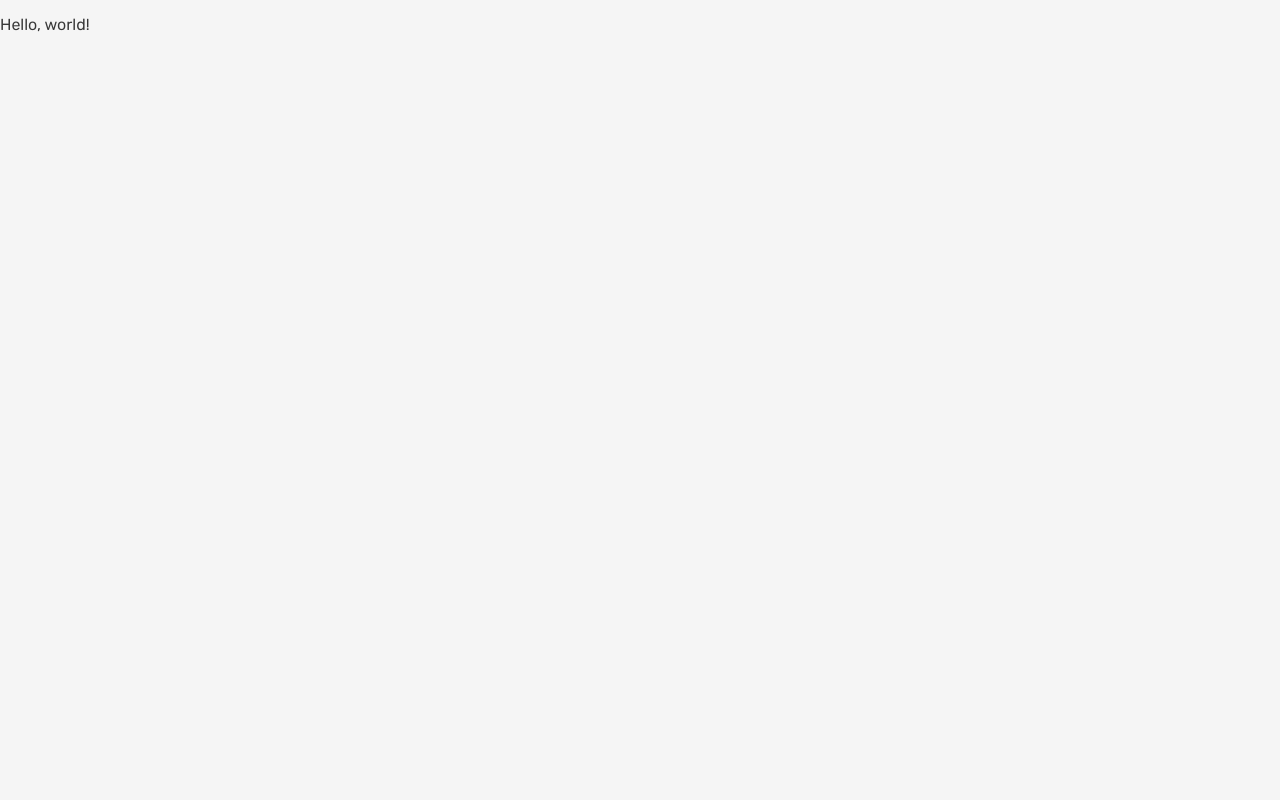
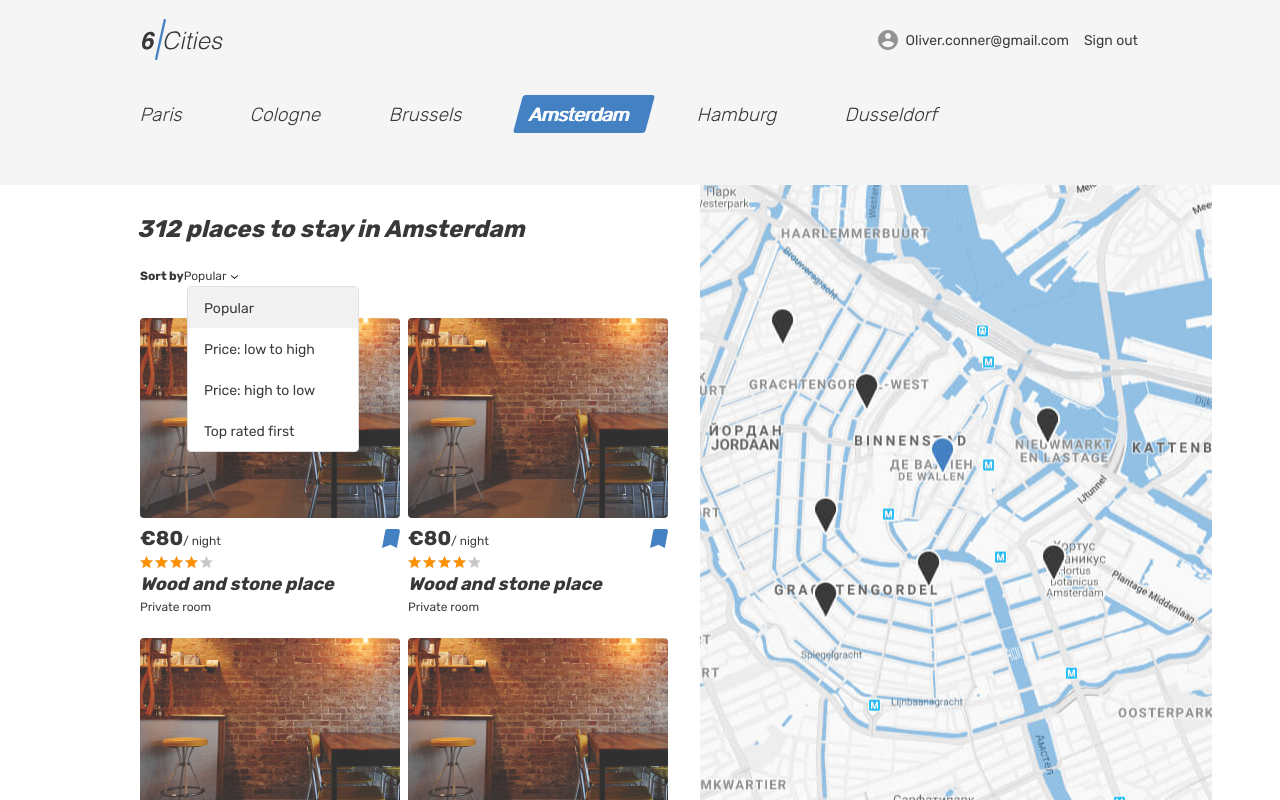
Before and after one commit to Ilyalinich/1500115-six-cities-7, a React (Create React App) app in the folder project/: page / in a window 1280 px wide. Built offline with nearby package versions, Linux system fonts and the light colour scheme.

Commit message:
промежуточная версия задания 1-3

```diff
--- a/project/src/components/app/app.jsx
+++ b/project/src/components/app/app.jsx
@@ -1,7 +1,10 @@
 import React from 'react';
+import Main from '../main/main';
+
 
 function App() {
-  return <p>Hello, world!</p>;
+  return <Main />;
 }
 
+
 export default App;
--- /dev/null
+++ b/project/src/components/main/main.jsx
@@ -0,0 +1,119 @@
+import React from 'react';
+import Offer from '../offer/offer';
+
+
+const OFFERS_COUNT = 5;
+
+
+function Main() {
+  return (
+    <div className="page page--gray page--main">
+      <header className="header">
+        <div className="container">
+          <div className="header__wrapper">
+            <div className="header__left">
+              <a className="header__logo-link header__logo-link--active" href="##">
+                <img className="header__logo" src="img/logo.svg" alt="6 cities logo" width="81" height="41"/>
+              </a>
+            </div>
+            <nav className="header__nav">
+              <ul className="header__nav-list">
+                <li className="header__nav-item user">
+                  <a className="header__nav-link header__nav-link--profile" href="##">
+                    <div className="header__avatar-wrapper user__avatar-wrapper">
+                    </div>
+                    <span className="header__user-name user__name">Oliver.conner@gmail.com</span>
+                  </a>
+                </li>
+                <li className="header__nav-item">
+                  <a className="header__nav-link" href="##">
+                    <span className="header__signout">Sign out</span>
+                  </a>
+                </li>
+              </ul>
+            </nav>
+          </div>
+        </div>
+      </header>
+
+      <main className="page__main page__main--index">
+        <h1 className="visually-hidden">Cities</h1>
+        <div className="tabs">
+          <section className="locations container">
+            <ul className="locations__list tabs__list">
+              <li className="locations__item">
+                <a className="locations__item-link tabs__item" href="##">
+                  <span>Paris</span>
+                </a>
+              </li>
+              <li className="locations__item">
+                <a className="locations__item-link tabs__item" href="##">
+                  <span>Cologne</span>
+                </a>
+              </li>
+              <li className="locations__item">
+                <a className="locations__item-link tabs__item" href="##">
+                  <span>Brussels</span>
+                </a>
+              </li>
+              <li className="locations__item">
+                <a className="locations__item-link tabs__item tabs__item--active" href="##">
+                  <span>Amsterdam</span>
+                </a>
+              </li>
+              <li className="locations__item">
+                <a className="locations__item-link tabs__item" href="##">
+                  <span>Hamburg</span>
+                </a>
+              </li>
+              <li className="locations__item">
+                <a className="locations__item-link tabs__item" href="##">
+                  <span>Dusseldorf</span>
+                </a>
+              </li>
+            </ul>
+          </section>
+        </div>
+        <div className="cities">
+          <div className="cities__places-container container">
+            <section className="cities__places places">
+              <h2 className="visually-hidden">Places</h2>
+              <b className="places__found">312 places to stay in Amsterdam</b>
+              <form className="places__sorting" action="#" method="get">
+                <span className="places__sorting-caption">Sort by</span>
+                <span className="places__sorting-type" tabIndex="0">
+                  Popular
+                  <svg className="places__sorting-arrow" width="7" height="4">
+                    <use xlinkHref="#icon-arrow-select"></use>
+                  </svg>
+                </span>
+                <ul className="places__options places__options--custom places__options--opened">
+                  <li className="places__option places__option--active" tabIndex="0">Popular</li>
+                  <li className="places__option" tabIndex="0">Price: low to high</li>
+                  <li className="places__option" tabIndex="0">Price: high to low</li>
+                  <li className="places__option" tabIndex="0">Top rated first</li>
+                </ul>
+              </form>
+              <div className="cities__places-list places__list tabs__content">
+                {
+                  new Array(OFFERS_COUNT)
+                    .fill(null)
+                    .map((item, i) => {
+                      const keyValue = i;
+                      return <Offer key={keyValue}/>;
+                    })
+                }
+              </div>
+            </section>
+            <div className="cities__right-section">
+              <section className="cities__map map"></section>
+            </div>
+          </div>
+        </div>
+      </main>
+    </div>
+  );
+}
+
+
+export default Main;
--- /dev/null
+++ b/project/src/components/offer/offer.jsx
@@ -0,0 +1,41 @@
+import React from 'react';
+
+
+function Offer() {
+  return (
+    <article className="cities__place-card place-card">
+      <div className="cities__image-wrapper place-card__image-wrapper">
+        <a href="##">
+          <img className="place-card__image" src="img/room.jpg" width="260" height="200" alt=""/>
+        </a>
+      </div>
+      <div className="place-card__info">
+        <div className="place-card__price-wrapper">
+          <div className="place-card__price">
+            <b className="place-card__price-value">&euro;80</b>
+            <span className="place-card__price-text">&#47;&nbsp;night</span>
+          </div>
+          <button className="place-card__bookmark-button place-card__bookmark-button--active button" type="button">
+            <svg className="place-card__bookmark-icon" width="18" height="19">
+              <use xlinkHref="#icon-bookmark"></use>
+            </svg>
+            <span className="visually-hidden">In bookmarks</span>
+          </button>
+        </div>
+        <div className="place-card__rating rating">
+          <div className="place-card__stars rating__stars">
+            <span style={{width: '80%'}}></span>
+            <span className="visually-hidden">Rating</span>
+          </div>
+        </div>
+        <h2 className="place-card__name">
+          <a href="##">Wood and stone place</a>
+        </h2>
+        <p className="place-card__type">Private room</p>
+      </div>
+    </article>
+  );
+}
+
+
+export default Offer;
```
Also changed, not shown: 1 other file (tests, documents, lock files or other folders).
